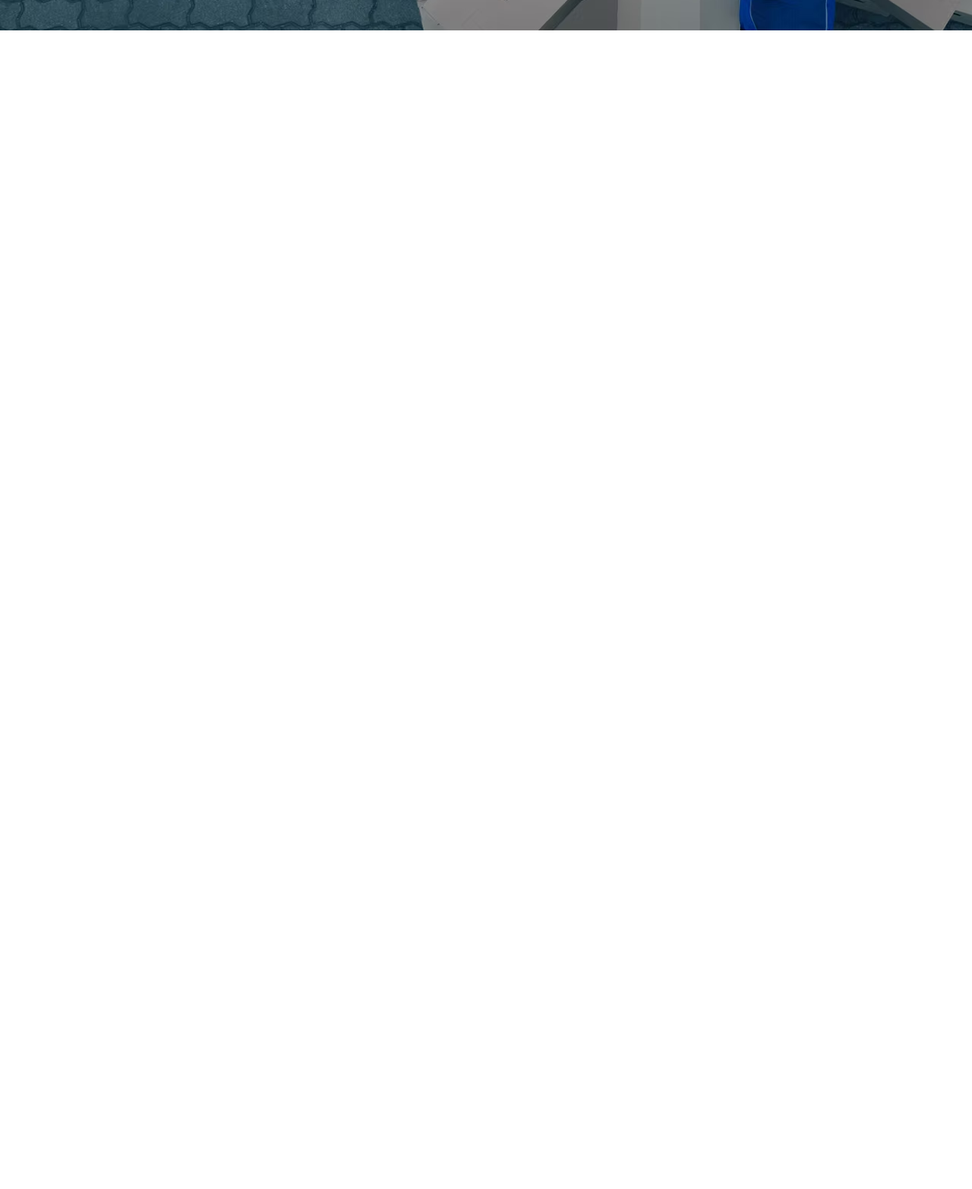
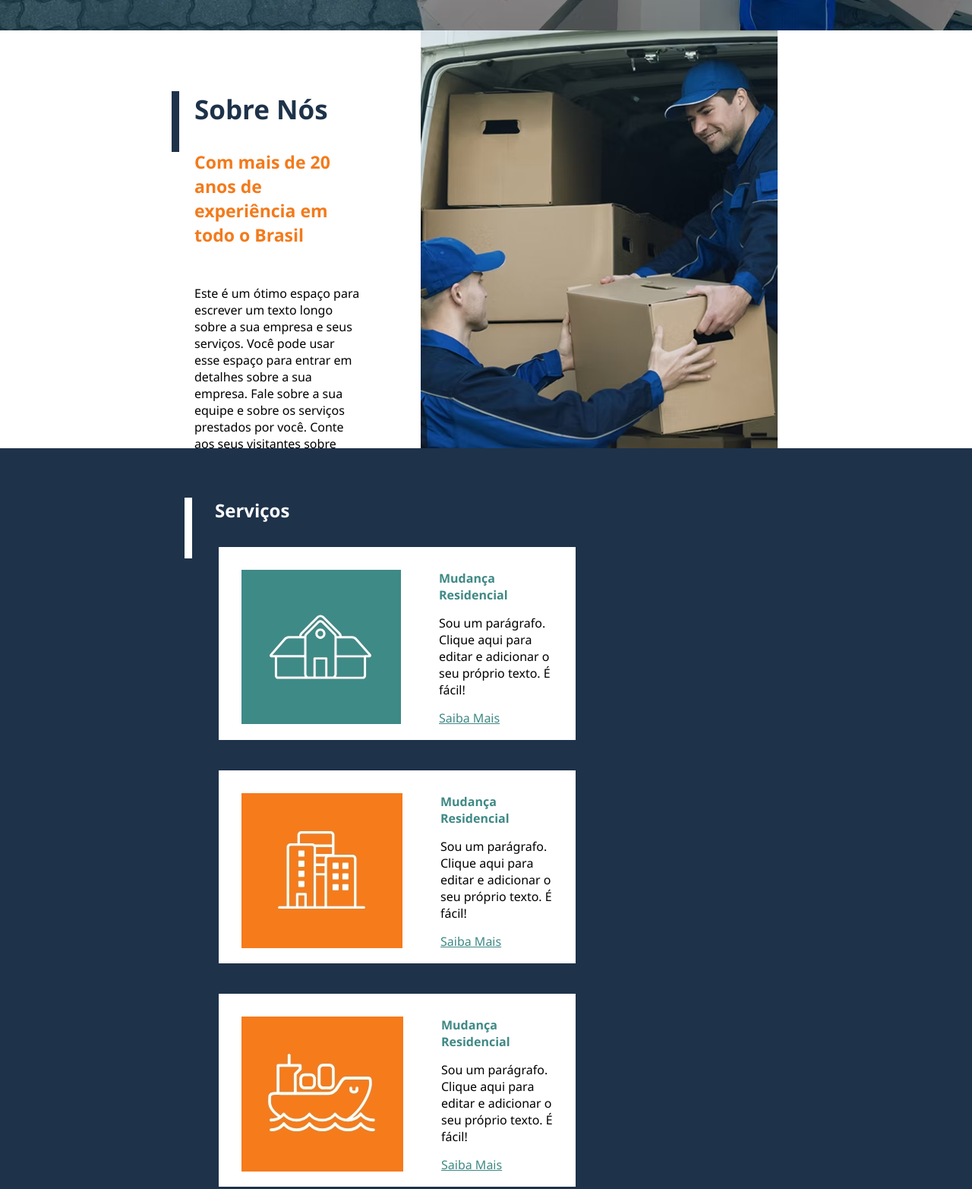
Before and after one commit to SamuelSilva77/SERVICO-DE-MUDANCAS, a plain HTML site: page index.html in a window 1280 px wide. Shown: the part 780-2345 px from the top of the page at 76% size. Before the commit the page ends 820 px from the top, so only its background shows below. Drawn offline with nearby package versions, Linux system fonts and the light colour scheme.

Commit message:
SOBRE NOS E SERVIÇOS FEITOS

```diff
--- a/estilo.css
+++ b/estilo.css
@@ -93,3 +93,111 @@ header {
     background-color: var(--corSecundaria);
     border: 1px solid var(--corSecundaria);
 }
+
+/*SOBRE NÓS*/
+
+.sobre{
+  display: flex;
+  margin: 0 20%;
+  gap: 80px;
+  height: 550px;
+}
+
+.sobre h1{
+  color: var(--corPrincipal);
+  font-size: 35px;
+  margin: 80px 0 30px 0;
+  position: relative;
+}
+
+.sobre h1::before{
+  content: "";
+  width: 10px;
+  height: 80px;
+  background-color: var(--corPrincipal);
+  position: absolute;
+  left: -30px;
+}
+
+.sobre h2{
+  color: var(--corSecundaria);
+  margin-bottom: 50px;
+  font-size: 23px;
+}
+
+.sobre span, .sobre p{
+  font-weight: 100;
+}
+
+/*SERVIÇOS*/
+
+.servicos{
+  height: 800px;
+  background-color: var(--corPrincipal);
+  color: white;
+  position: relative;
+  display: flex;
+  justify-content: center;
+  align-items: center;
+}
+
+.servicos h1{
+  position: absolute;
+  top: -65px;
+  left: -5px;
+}
+
+.servicos h1::before{
+  content: "";
+  position: absolute;
+  background-color: white;
+  width: 10px;
+  height: 80px;
+  left: -40px;
+}
+
+
+.cards{
+  height: 70%;
+  width: 55%;
+  display: flex;
+  gap: 40px;
+  flex-flow: row wrap;
+}
+
+.card{
+  width: 470px;
+  height: 254px;
+  padding: 30px;
+  background-color: white;
+  display: flex;
+  gap: 50px;
+}
+
+.card span{
+  color: hsl(177,38%,39%);
+  font-weight: 900;
+}
+
+.card p{
+  color: black;
+  padding: 15px 0;
+}
+
+.card a{
+  color: hsl(177,38%,39%);
+}
+
+@media only screen and (max-width: 1500px) {
+  .servicos{
+    height: auto;
+    padding: 130px 0;
+  }
+}
+
+@media only screen and (max-width: 800px) {
+  .card{
+    width: auto;
+    height: auto;
+  }
+}
--- a/index.html
+++ b/index.html
@@ -7,7 +7,14 @@
 
     <!--LINKS-->
     <script src="script.js" defer></script>
+
     <link rel="stylesheet" href="estilo.css" />
+
+
+    <!--AOS-->
+    <link href="https://unpkg.com/aos@2.3.1/dist/aos.css" rel="stylesheet">
+
+
   </head>
   <body>
 
@@ -45,5 +52,87 @@
         <button class="orcamento">ORÇAMENTO</button>
     </section>
 
+
+    <section class="sobre">
+
+      <div>
+        <h1>Sobre Nós</h1>
+
+        <h2>Com mais de 20 anos de <br> experiência em todo o Brasil</h2>
+
+        <span>
+          Este é um ótimo espaço para escrever um texto longo sobre a sua empresa e seus serviços. Você pode usar esse espaço para entrar em detalhes sobre a sua empresa. Fale sobre a sua equipe e sobre os serviços prestados por você. Conte aos seus visitantes sobre como teve a ideia de iniciar o seu negócio e o que o torna diferente de seus concorrentes. Faça com que sua empresa se destaque e mostre quem você é.
+        </span>
+
+          <br><br>
+
+          <p>Dica: Adicione a sua própria imagem clicando duas vezes sobre a imagem e clicando em Alterar Imagem. </p>
+      </div>
+      <div>
+          <img src="img/img-sobre.avif" alt="">
+      </div>
+      </section>
+
+      <section class="servicos">
+
+
+
+        <div class="cards">
+            <div class="card" style="position: relative;" data-aos="fade-right" data-aos-offset="300" data-aos-easing="ease-in-sine">
+              <h1>Serviços</h1>
+              <div>
+                <img src="img/residencial_img.jpeg" alt="">
+              </div>
+              <div>
+                  <span>Mudança Residencial</span>
+                  <p>Sou um parágrafo. Clique aqui para editar e adicionar o seu próprio texto. É fácil! </p>
+                  <a href="">Saiba Mais</a>
+              </div>
+            </div>
+
+            <div class="card" data-aos="fade-right" data-aos-offset="300" data-aos-easing="ease-in-sine">
+              <div>
+                <img src="img/comercial_img.jpeg" alt="">
+              </div>
+              <div>
+                  <span>Mudança Residencial</span>
+                  <p>Sou um parágrafo. Clique aqui para editar e adicionar o seu próprio texto. É fácil! </p>
+                  <a href="">Saiba Mais</a>
+              </div>
+            </div>
+
+            <div class="card" data-aos="fade-right" data-aos-offset="300" data-aos-easing="ease-in-sine">
+              <div>
+                <img src="img/internacional_img.jpeg" alt="">
+              </div>
+              <div>
+                  <span>Mudança Residencial</span>
+                  <p>Sou um parágrafo. Clique aqui para editar e adicionar o seu próprio texto. É fácil! </p>
+                  <a href="">Saiba Mais</a>
+              </div>
+            </div>
+
+            <div class="card" data-aos="fade-right" data-aos-offset="300" data-aos-easing="ease-in-sine">
+              <div>
+                <img src="img/moveis_img.jpeg" alt="">
+              </div>
+              <div>
+                  <span>Mudança Residencial</span>
+                  <p>Sou um parágrafo. Clique aqui para editar e adicionar o seu próprio texto. É fácil! </p>
+                  <a href="">Saiba Mais</a>
+              </div>
+            </div>
+
+        </div>
+
+      </section>
+
+
+
+    <script src="https://unpkg.com/aos@2.3.1/dist/aos.js"></script>
+
+    <script>
+      AOS.init();
+    </script>
   </body>
 </html>
```
Also changed, not shown: img/comercial_img.jpeg (added), img/img-sobre.avif (added), img/internacional_img.jpeg (added), img/moveis_img.jpeg (added), img/residencial_img.jpeg (added).
